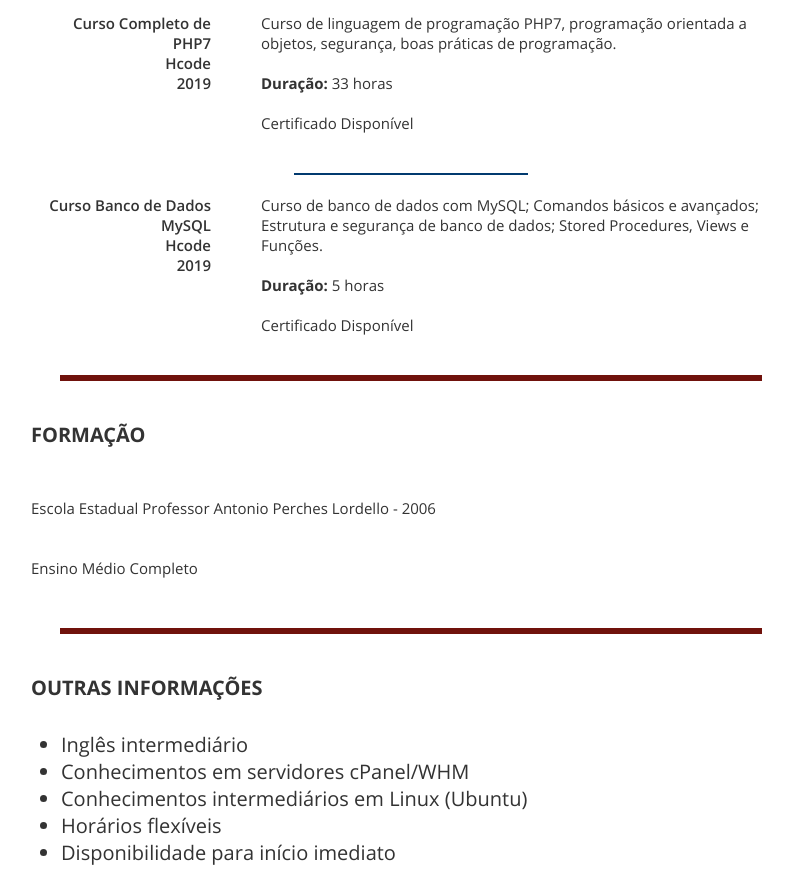
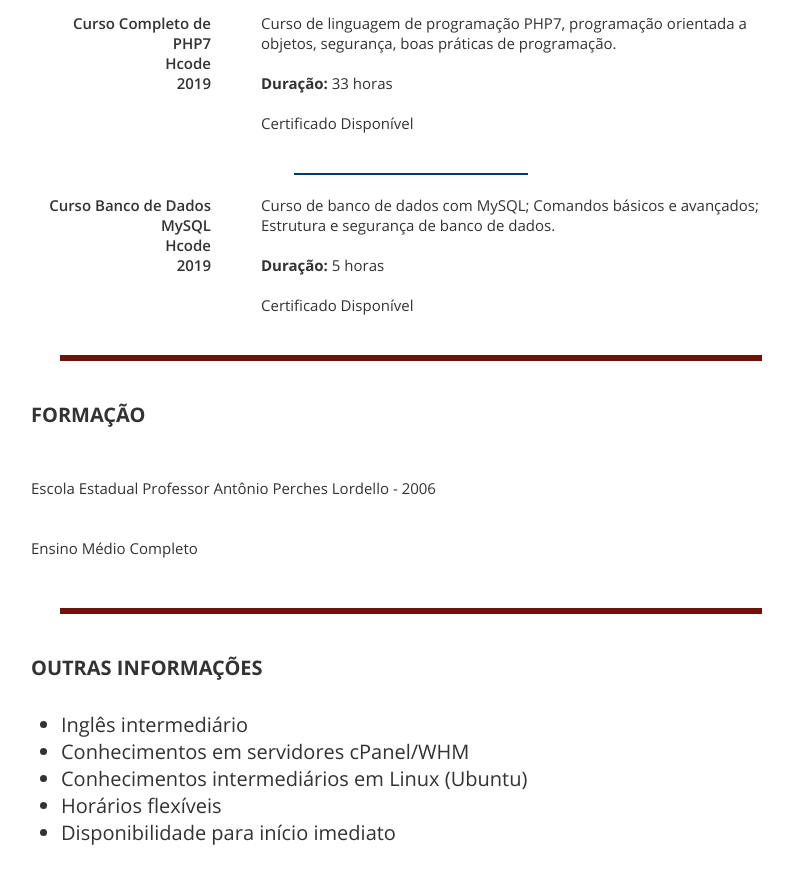
Before and after one commit to robertogriel/resume, a plain HTML site: page index.html in a window 1280 px wide. Shown: the part 1492-2368 px from the top of the page, without its empty margins (79-872 px from the left). Drawn offline with Linux system fonts and the light colour scheme.

Commit message:
Text changes

```diff
--- a/index.html
+++ b/index.html
@@ -127,14 +127,14 @@
                 <p class="company">Hcode</p>
                 <p class="date">2019</p>
             </div>
-                <p>Curso de banco de dados com MySQL; Comandos básicos e avançados; Estrutura e segurança de banco de dados; Stored Procedures, Views e Funções.
+                <p>Curso de banco de dados com MySQL; Comandos básicos e avançados; Estrutura e segurança de banco de dados.
 					<br /><br /><span>Duração: </span>5 horas
 					<br><br>Certificado Disponível
 				</p>
         </div>
         <hr />
         <h3>Formação</h3>
-        <p>Escola Estadual Professor Antonio Perches Lordello - 2006</p>
+        <p>Escola Estadual Professor Antônio Perches Lordello - 2006</p>
         <p>Ensino Médio Completo</p>
         <hr />
         <h3>Outras Informações</h3>
```
Also changed, not shown: package.json (deleted, +0 -15 lines), 1 other file.
